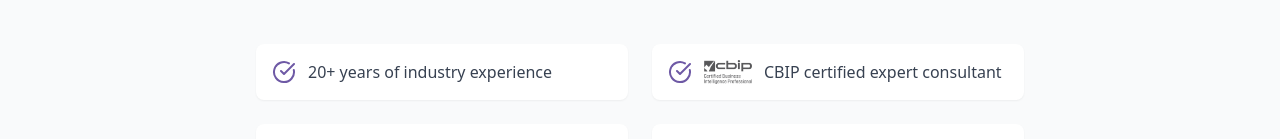
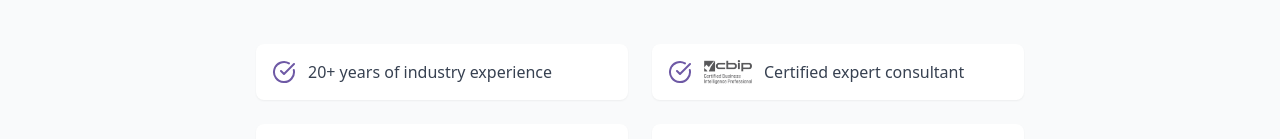
Before and after one commit to Amplified-Information/amplified-webwave, a React (Vite) app: page /why-us in a window 1280 px wide. Shown: the part 188-327 px from the top of the page. Built offline with nearby package versions, Linux system fonts and the light colour scheme.

Commit message:
Remove 'CBIP' from card
Updated the 'WhyChooseUs' component to replace 'CBIP certified expert consultant' with 'Certified expert consultant'.
[skip gpt_engineer]

```diff
--- a/src/components/WhyChooseUs.tsx
+++ b/src/components/WhyChooseUs.tsx
@@ -10,7 +10,7 @@ const reasons = [
       className="h-6 w-auto"
     />
     <a href="https://tdwi.org/cbip" target="_blank" rel="noopener noreferrer" className="hover:underline">
-      CBIP certified expert consultant
+      Certified expert consultant
     </a>
   </div>,
   "Tailored solutions for your business",
```
